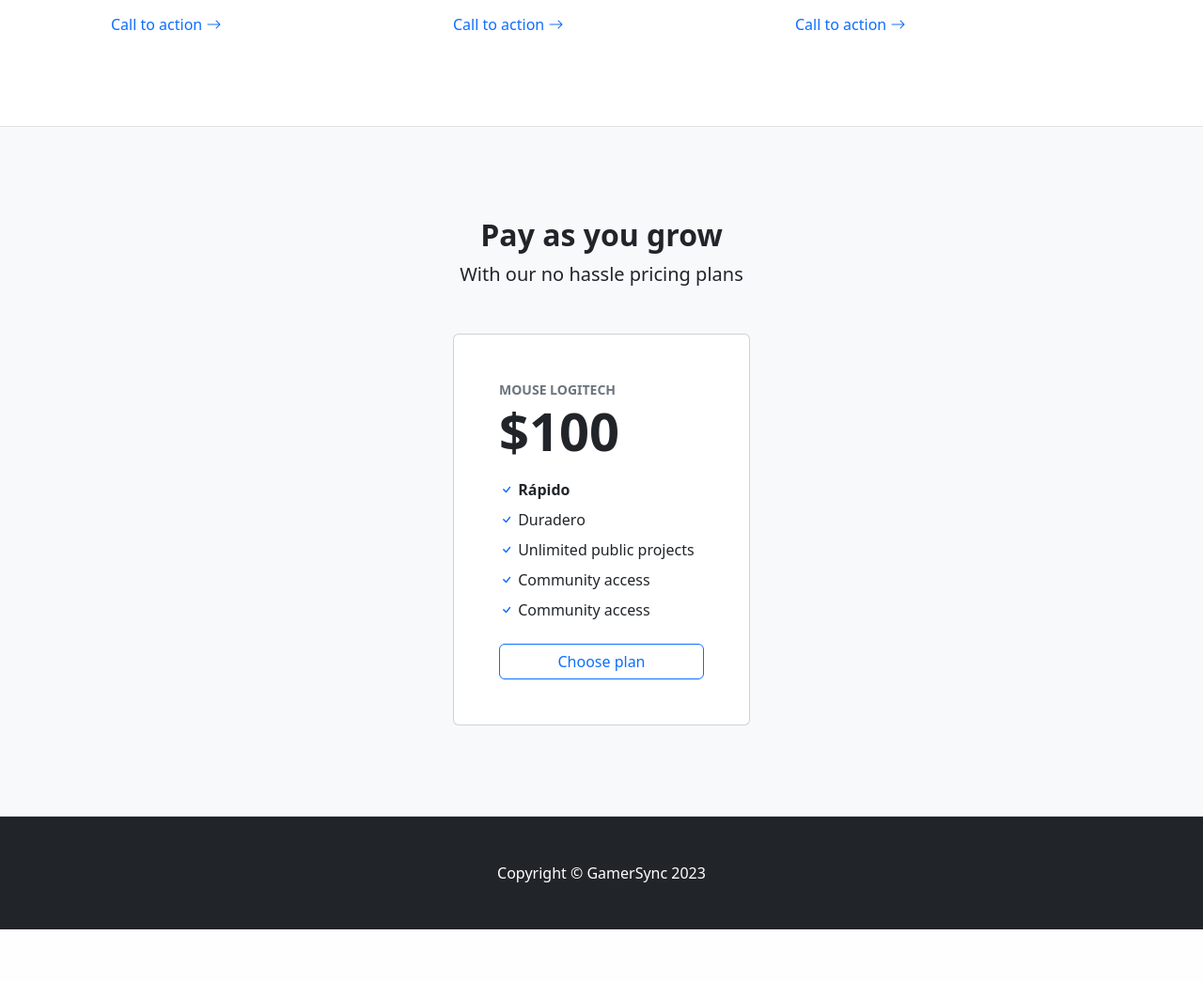
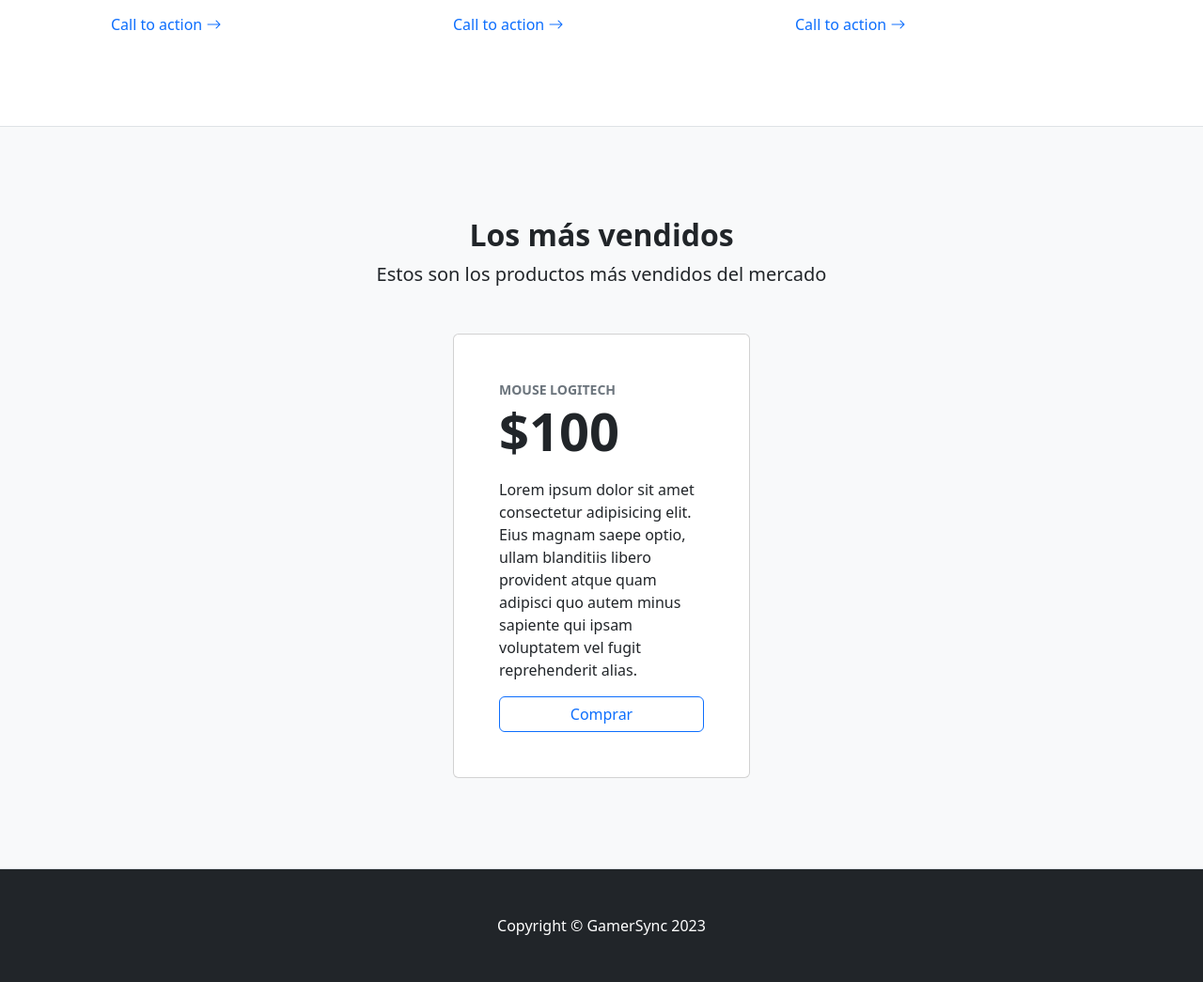
Before and after one commit to AugustoCesarSalgado/GameSync-Project-Backend, a Django app: page / in a window 1280 px wide. Shown: the part 844-1889 px from the top of the page at 94% size. Before the commit the page ends 1833 px from the top, so only its background shows below. Run offline with Django 4.2, Linux system fonts and the light colour scheme; some libraries are stand-ins or nearby versions.

Commit message:
Modificaciones de templates de Home

```diff
--- a/project/apps/Home/templates/Home/card.html
+++ b/project/apps/Home/templates/Home/card.html
@@ -6,33 +6,11 @@
             <div class="mb-3">
                 <span class="display-4 fw-bold">$100</span>
             </div>
-            <ul class="list-unstyled mb-4">
-                <li class="mb-2">
-                    <i class="bi bi-check text-primary"></i>
-                    <strong>Rápido</strong>
-                </li>
-                <li class="mb-2">
-                    <i class="bi bi-check text-primary"></i>
-                    Duradero
-                </li>
-                <li class="mb-2">
-                    <i class="bi bi-check text-primary"></i>
-                    Unlimited public projects
-                </li>
-                <li class="mb-2">
-                    <i class="bi bi-check text-primary"></i>
-                    Community access
-                </li>
-                <li class="mb-2">
-                    <i class="bi bi-check text-primary"></i>
-                    Community access
-                </li>
-            </ul>
-            <div class="d-grid"><a class="btn btn-outline-primary" href="#!">Choose plan</a></div>
+            <div>
+                <p>Lorem ipsum dolor sit amet consectetur adipisicing elit. Eius magnam saepe optio, ullam blanditiis libero provident atque quam adipisci quo autem minus sapiente qui ipsam voluptatem vel fugit reprehenderit alias.</p>
+            </div>
+            <div class="d-grid"><a class="btn btn-outline-primary" href="#!">Comprar</a></div>
         </div>
     </div>
 </div>
-</div>
-</div>
-</div>
 </section>
--- a/project/apps/Home/templates/Home/index.html
+++ b/project/apps/Home/templates/Home/index.html
@@ -30,8 +30,8 @@
         <section class="bg-light py-5 border-bottom">
             <div class="container px-5 my-5">
                 <div class="text-center mb-5">
-                    <h2 class="fw-bolder">Pay as you grow</h2>
-                    <p class="lead mb-0">With our no hassle pricing plans</p>
+                    <h2 class="fw-bolder">Los más vendidos</h2>
+                    <p class="lead mb-0">Estos son los productos más vendidos del mercado</p>
                 </div>
             <div class="row gx-5 justify-content-center">
 
```
